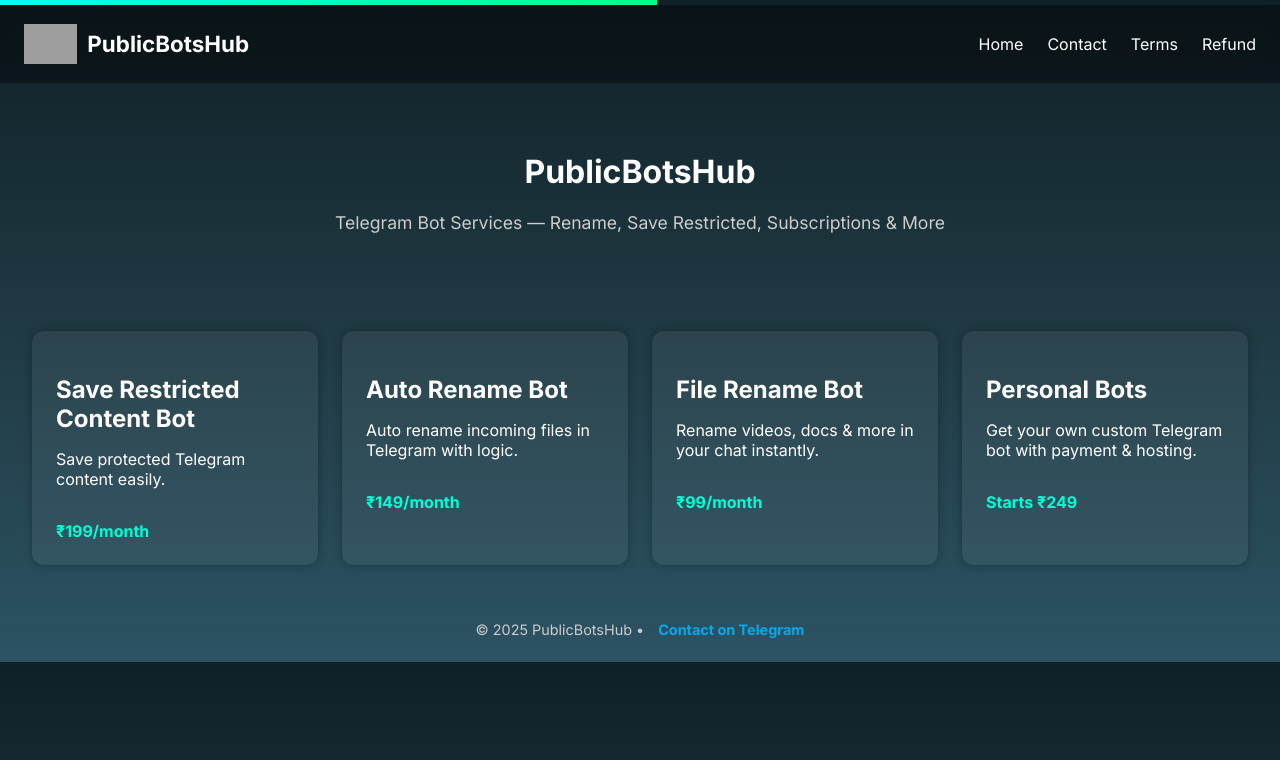
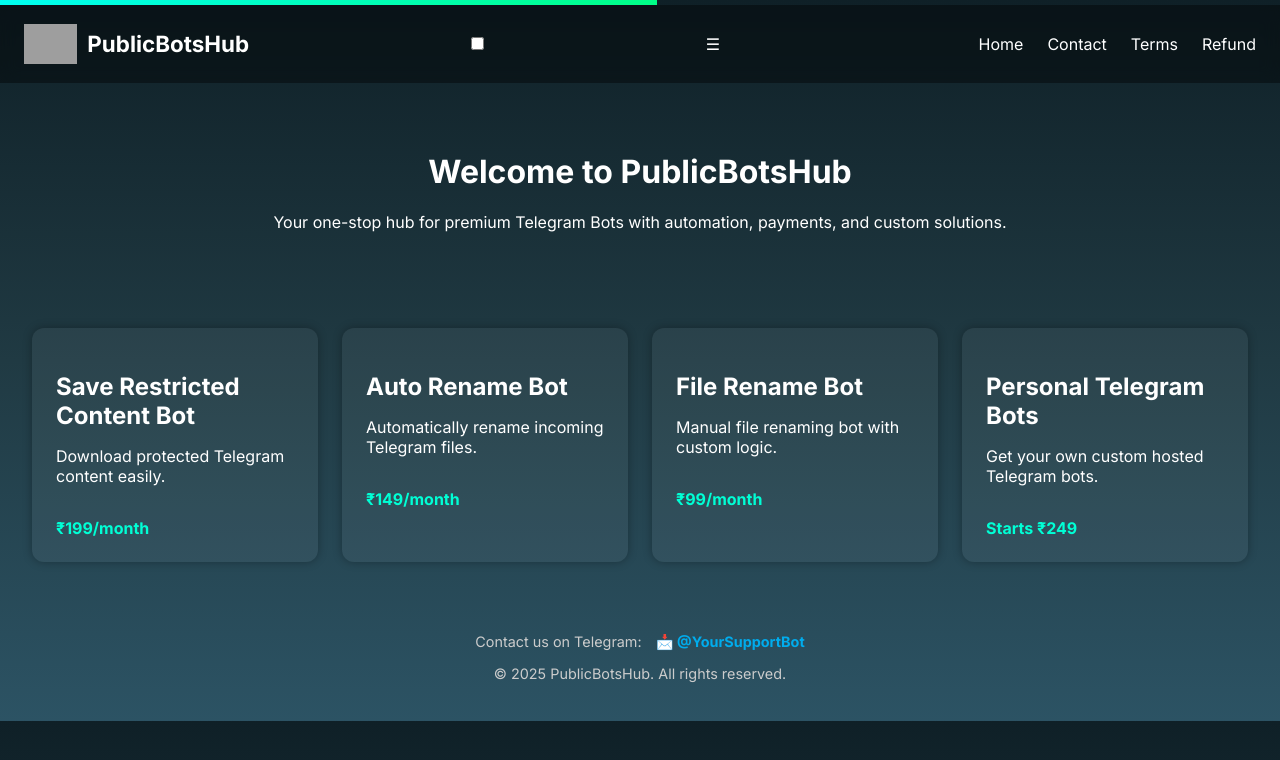
Before and after one commit to rehan-raxa/site, a Python web app: template templates/index.html in a window 1280 px wide. Shown: the top 760 px of the page. Run offline with Jinja, Linux system fonts and the light colour scheme; the template is opened without the code that fills it, so the values that code supplies are empty; grey boxes are pictures that could not be loaded.

Commit message:
Update index.html

```diff
--- a/templates/index.html
+++ b/templates/index.html
@@ -4,18 +4,20 @@
   <meta charset="UTF-8" />
   <meta name="viewport" content="width=device-width, initial-scale=1.0" />
   <title>PublicBotsHub</title>
-  <link rel="stylesheet" href="/static/style.css" />
-  <link rel="preconnect" href="https://fonts.googleapis.com" />
-  <link href="https://fonts.googleapis.com/css2?family=Inter:wght@400;600;700&display=swap" rel="stylesheet">
+  <link rel="stylesheet" href="/static/css/style.css" />
+  <link href="https://fonts.googleapis.com/css2?family=Inter:wght@400;600;700&display=swap" rel="stylesheet" />
 </head>
 <body>
   <div class="loader"></div>
 
+  <!-- Navigation Menu -->
   <nav class="navbar">
     <div class="nav-left">
       <img src="/static/logo.png" alt="Logo" class="logo-img" />
       <span class="logo-text">PublicBotsHub</span>
     </div>
+    <input type="checkbox" id="menu-toggle">
+    <label for="menu-toggle" class="hamburger">&#9776;</label>
     <ul class="nav-links">
       <li><a href="/">Home</a></li>
       <li><a href="#contact">Contact</a></li>
@@ -24,36 +26,41 @@
     </ul>
   </nav>
 
-  <header>
-    <h1>PublicBotsHub</h1>
-    <p class="tagline">Telegram Bot Services — Rename, Save Restricted, Subscriptions & More</p>
+  <!-- Hero Section -->
+  <header class="hero">
+    <h1>Welcome to <span class="highlight">PublicBotsHub</span></h1>
+    <p>Your one-stop hub for premium Telegram Bots with automation, payments, and custom solutions.</p>
   </header>
 
+  <!-- Pricing Cards -->
   <section class="cards">
     <div class="card">
       <h2>Save Restricted Content Bot</h2>
-      <p>Save protected Telegram content easily.</p>
+      <p>Download protected Telegram content easily.</p>
       <span class="price">₹199/month</span>
     </div>
     <div class="card">
       <h2>Auto Rename Bot</h2>
-      <p>Auto rename incoming files in Telegram with logic.</p>
+      <p>Automatically rename incoming Telegram files.</p>
       <span class="price">₹149/month</span>
     </div>
     <div class="card">
       <h2>File Rename Bot</h2>
-      <p>Rename videos, docs & more in your chat instantly.</p>
+      <p>Manual file renaming bot with custom logic.</p>
       <span class="price">₹99/month</span>
     </div>
     <div class="card">
-      <h2>Personal Bots</h2>
-      <p>Get your own custom Telegram bot with payment & hosting.</p>
+      <h2>Personal Telegram Bots</h2>
+      <p>Get your own custom hosted Telegram bots.</p>
       <span class="price">Starts ₹249</span>
     </div>
   </section>
 
+  <!-- Contact & Footer -->
   <footer id="contact">
-    © 2025 PublicBotsHub • <a href="https://t.me/YourSupportBot" class="tg-icon">Contact on Telegram</a>
+    <p>Contact us on Telegram: <a href="https://t.me/YourSupportBot" class="tg-icon">📩 @YourSupportBot</a></p>
+    <p>© 2025 PublicBotsHub. All rights reserved.</p>
   </footer>
+
 </body>
 </html>
```
